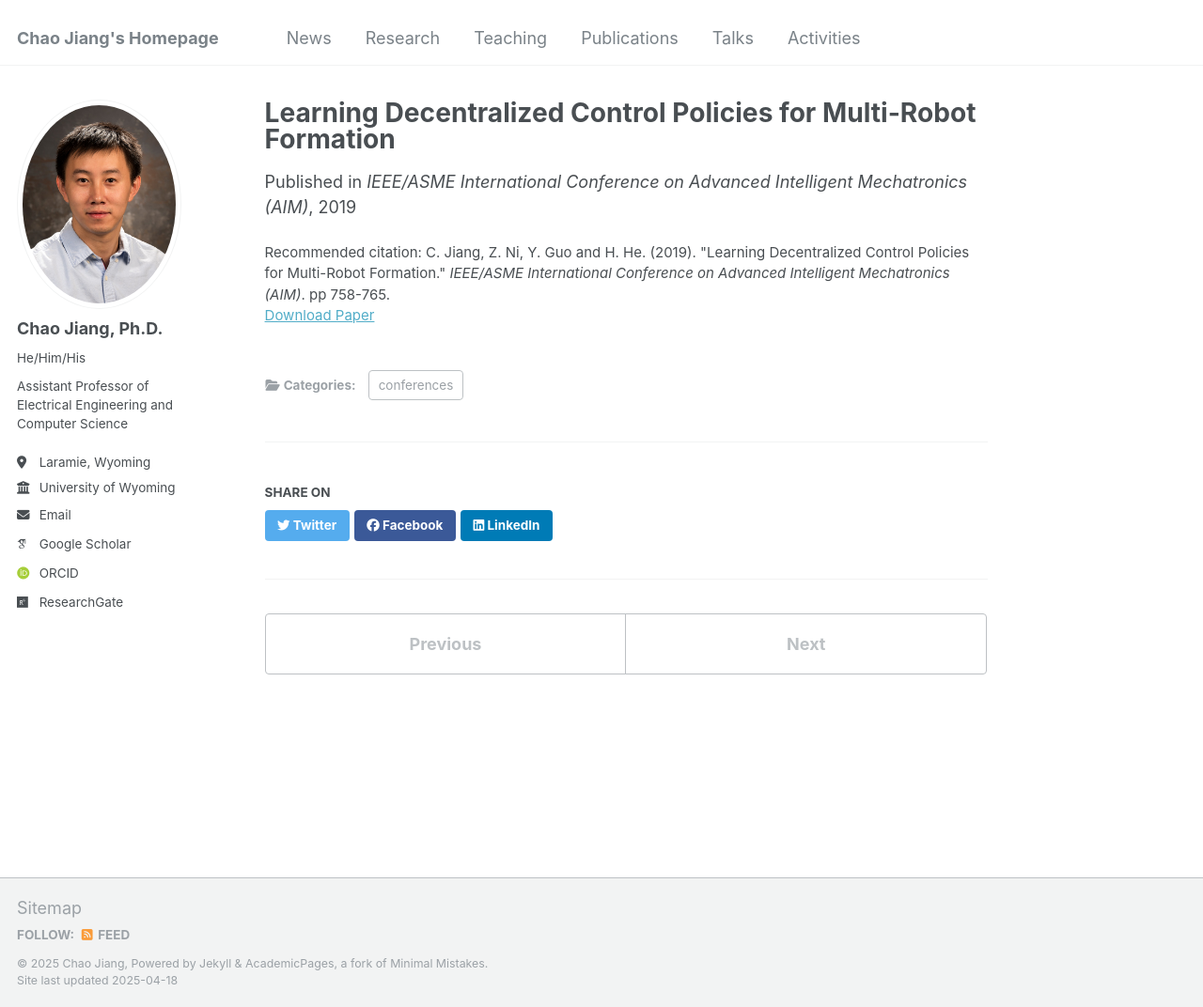
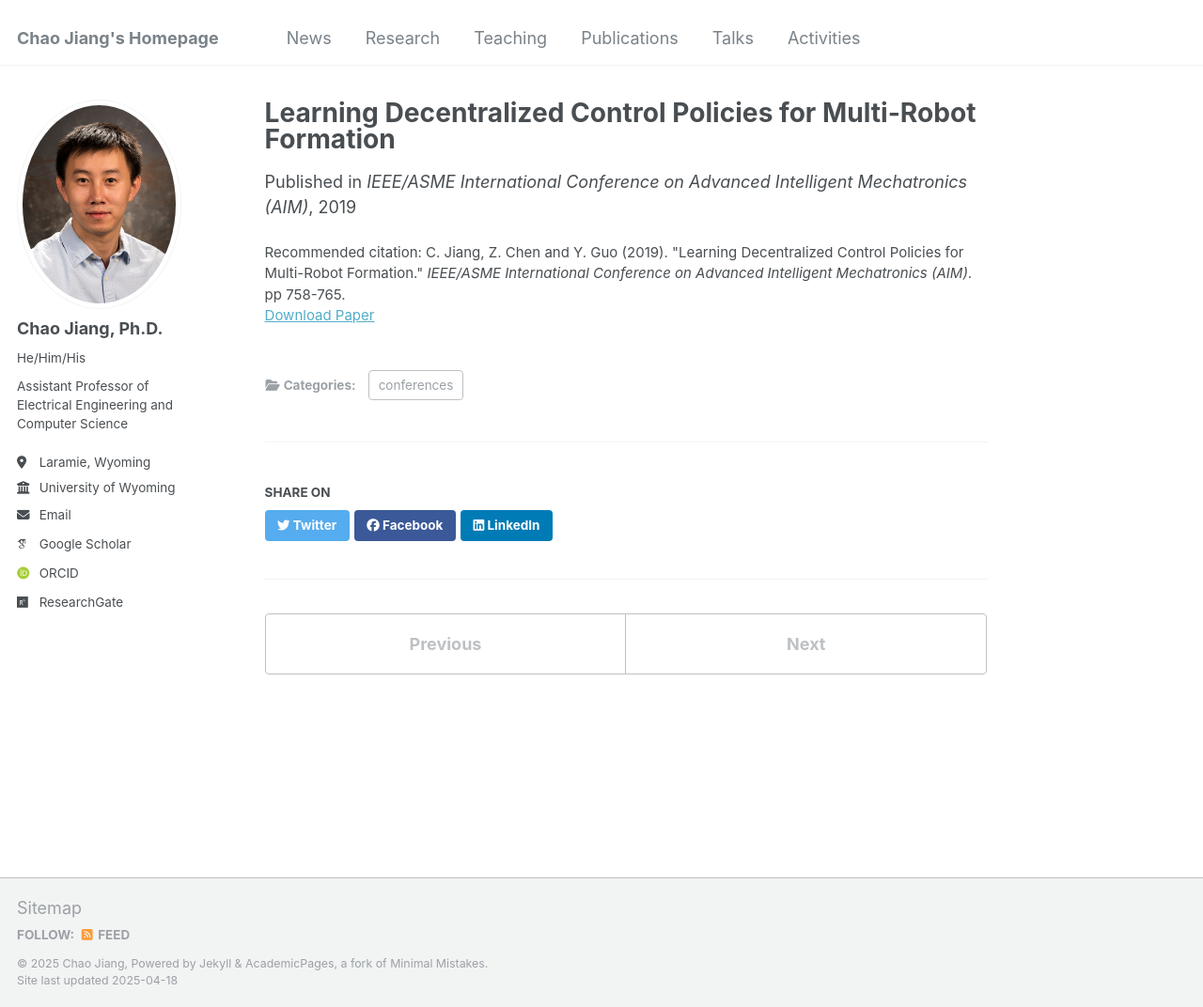
Before and after one commit to cjiang6/cjiang6.github.io, a Jekyll site: the page built from _publications/2019-10-17.md, in a window 1280 px wide and 1072 px high. Shown: the whole window at 94% size. Built offline with Jekyll 4.4.1, drawn with Linux system fonts in a browser that asks for light colours; some web fonts are replaced.

Commit message:
Update 2019-10-17.md

```diff
--- a/_publications/2019-10-17.md
+++ b/_publications/2019-10-17.md
@@ -8,5 +8,5 @@ date: 2019-10-17
 venue: 'IEEE/ASME International Conference on Advanced Intelligent Mechatronics (AIM)'
 #slidesurl: 'http://academicpages.github.io/files/slides3.pdf'
 paperurl: 'https://ieeexplore.ieee.org/document/8814597'
-citation: 'C. Jiang, Z. Ni, Y. Guo and H. He. (2019). &quot;Learning Decentralized Control Policies for Multi-Robot Formation.&quot; <i>IEEE/ASME International Conference on Advanced Intelligent Mechatronics (AIM)</i>. pp 758-765.'
+citation: 'C. Jiang, Z. Chen and Y. Guo (2019). &quot;Learning Decentralized Control Policies for Multi-Robot Formation.&quot; <i>IEEE/ASME International Conference on Advanced Intelligent Mechatronics (AIM)</i>. pp 758-765.'
 ---
```
